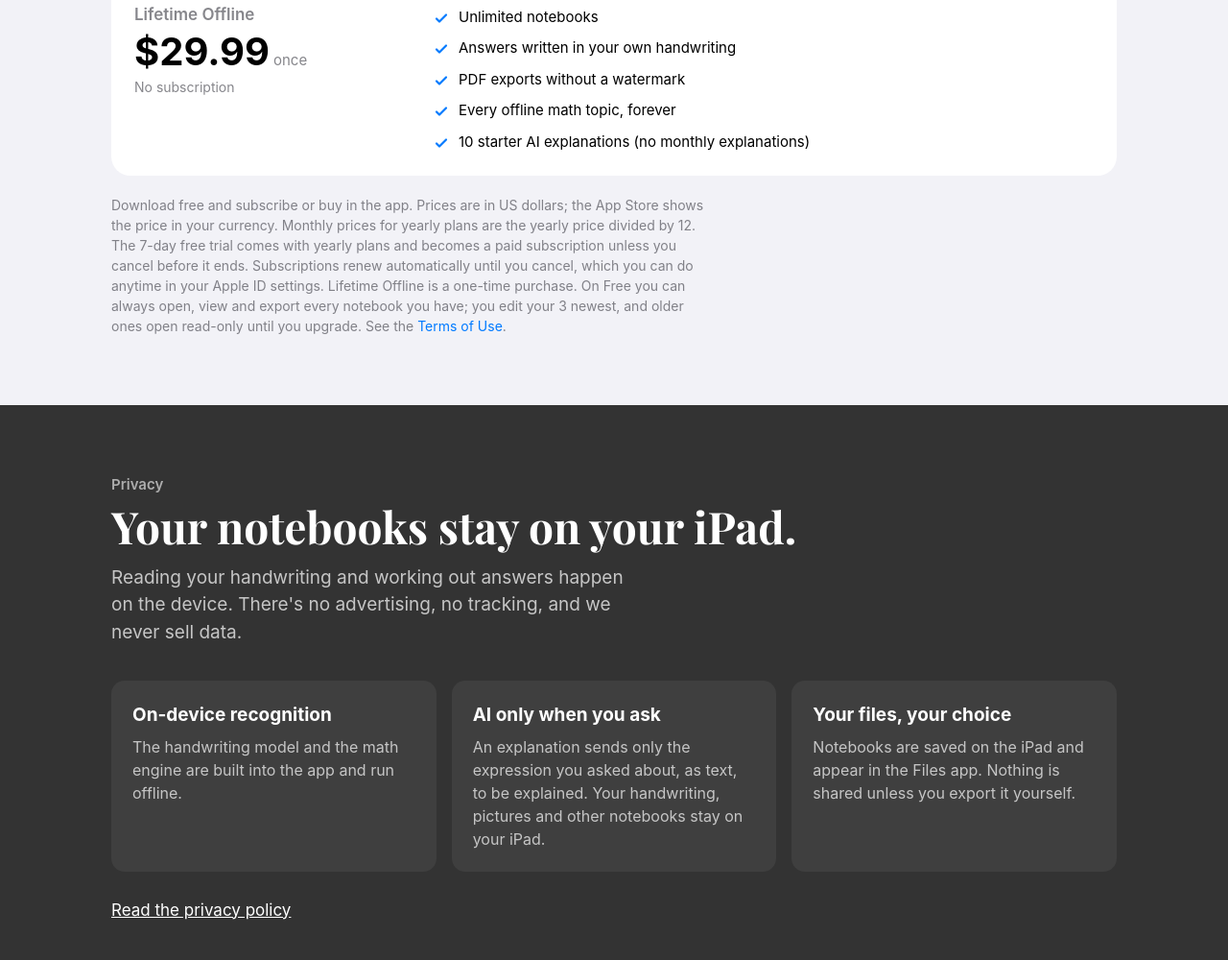
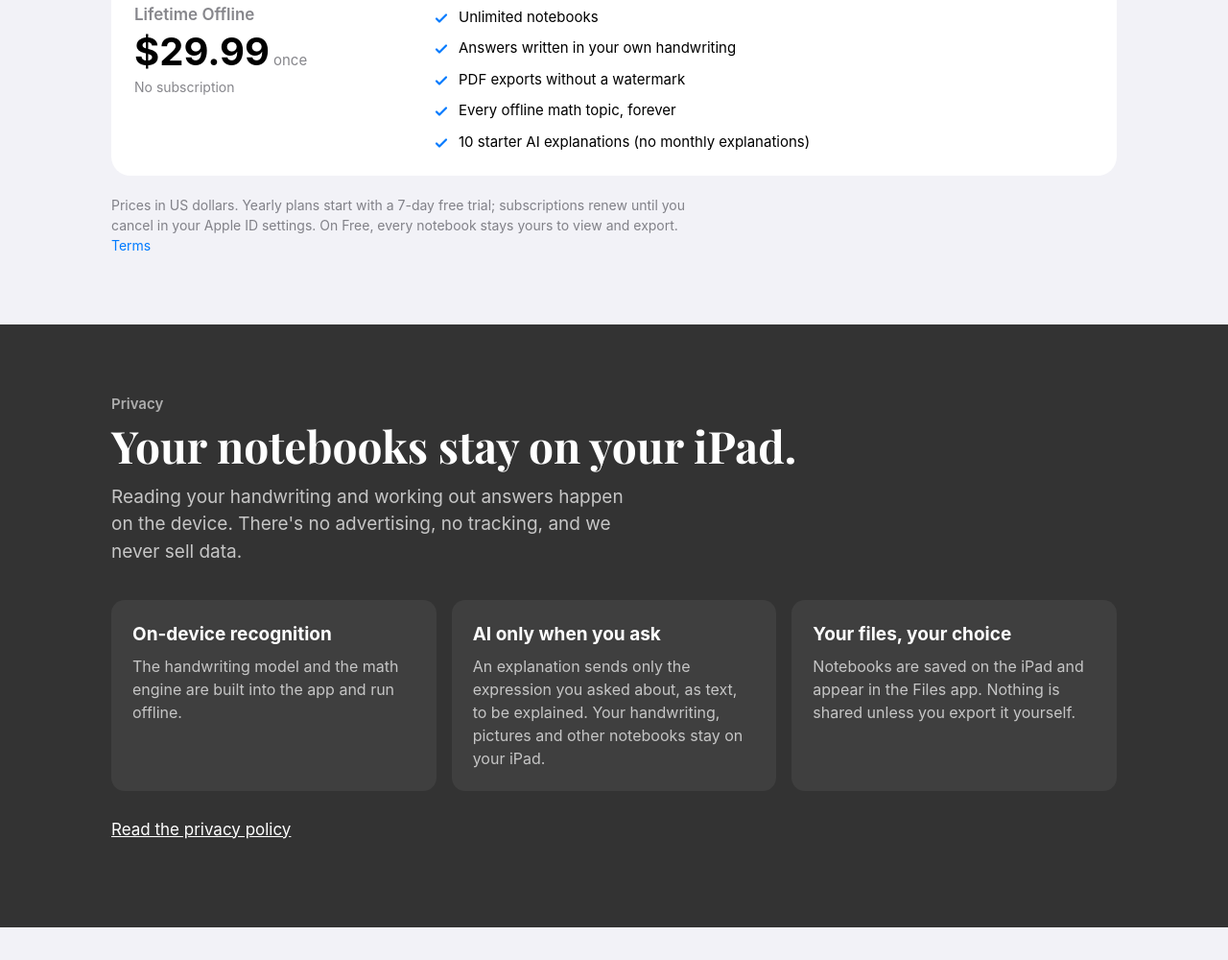
Before and after one commit to jkim7113/tfmn_website, a plain HTML site: page index.html in a window 1280 px wide. Shown: the part 4722-5722 px from the top of the page at 96% size. Drawn offline with nearby package versions, Linux system fonts and the light colour scheme.

Commit message:
Pricing: shorter plan note
Co-Authored-By: Claude Opus 5.5 <noreply@anthropic.com>

```diff
--- a/index.html
+++ b/index.html
@@ -250,7 +250,7 @@
           <li>10 starter AI explanations (no monthly explanations)</li>
         </ul>
       </div>
-      <p class="plan-note">Download free and subscribe or buy in the app. Prices are in US dollars; the App Store shows the price in your currency. Monthly prices for yearly plans are the yearly price divided by 12. The 7-day free trial comes with yearly plans and becomes a paid subscription unless you cancel before it ends. Subscriptions renew automatically until you cancel, which you can do anytime in your Apple ID settings. Lifetime Offline is a one-time purchase. On Free you can always open, view and export every notebook you have; you edit your 3 newest, and older ones open read-only until you upgrade. See the <a href="terms.html#subscriptions">Terms of Use</a>.</p>
+      <p class="plan-note">Prices in US dollars. Yearly plans start with a 7-day free trial; subscriptions renew until you cancel in your Apple ID settings. On Free, every notebook stays yours to view and export. <a href="terms.html#subscriptions">Terms</a></p>
     </div>
   </section>
 
```
